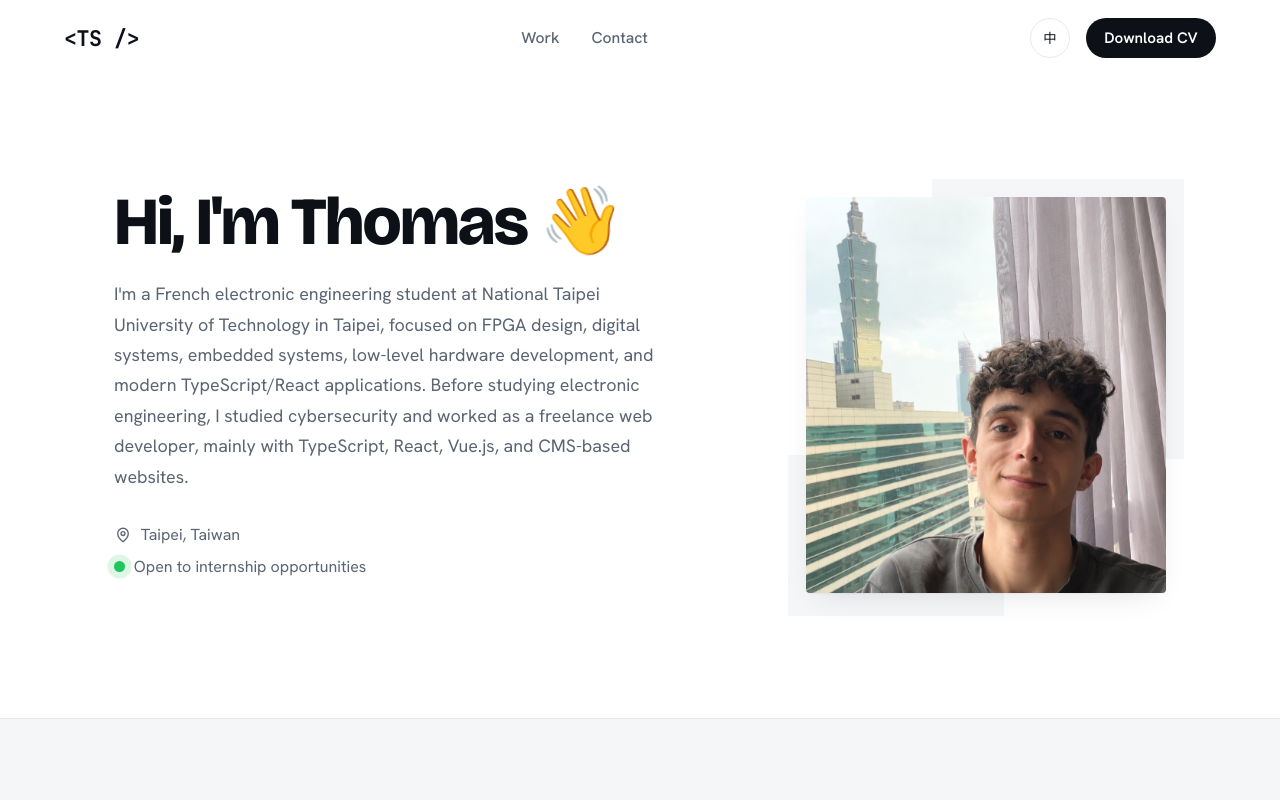
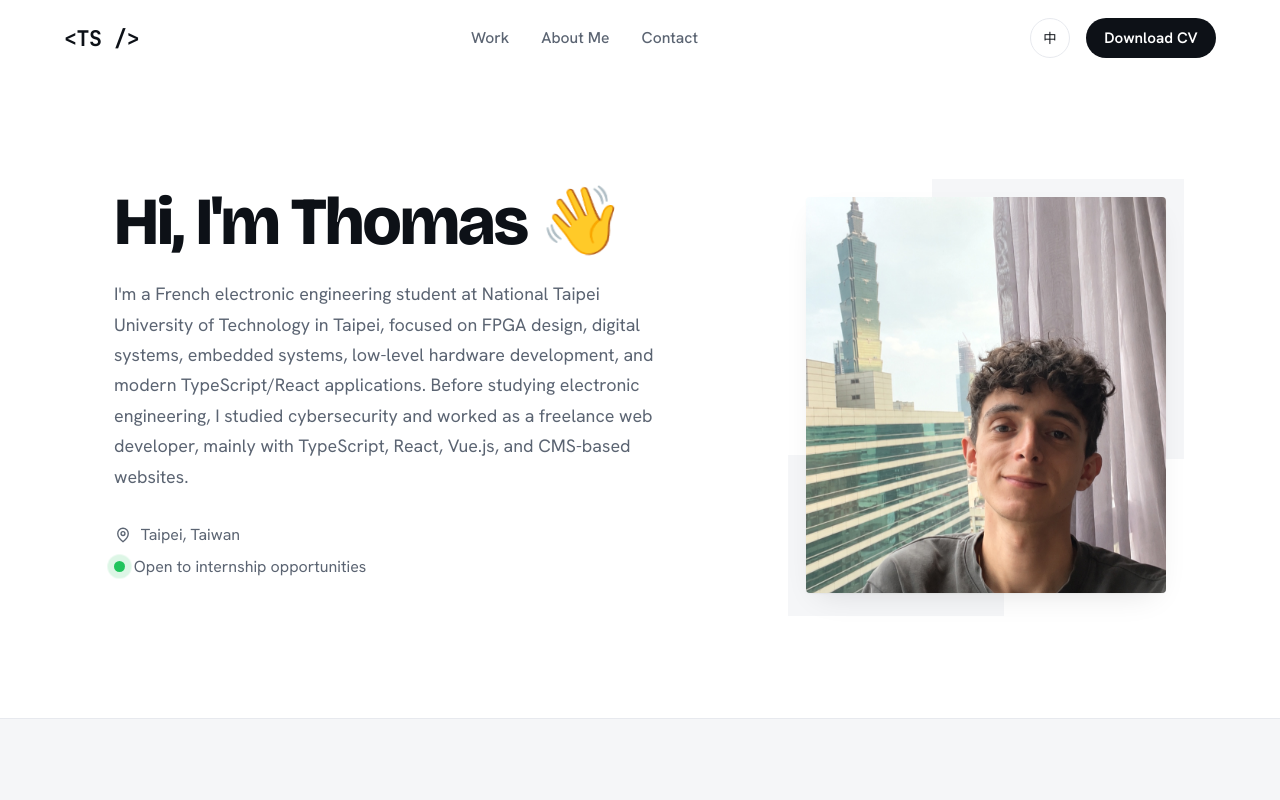
Before and after one commit to ThomasSanf/portfolio, a Next.js app: page / in a window 1280 px wide. Shown: the top 800 px of the page. Built offline with nearby package versions, Linux system fonts and the light colour scheme.

Commit message:
Another portfolio commit

```diff
--- a/components/Navbar.js
+++ b/components/Navbar.js
@@ -16,6 +16,7 @@ export default function Navbar() {
 
         <nav className={styles.navLinks}>
           <a href="#work">{t("nav.work")}</a>
+          <a href="#about">{t("nav.about")}</a>
           <a href="#contact">{t("nav.contact")}</a>
         </nav>
 
--- a/locales/en.json
+++ b/locales/en.json
@@ -19,6 +19,7 @@
   "nav": {
     "work": "Work",
     "contact": "Contact",
+    "about": "About Me",
     "cv": "Download CV"
   },
   "hero": {
--- a/locales/zh.json
+++ b/locales/zh.json
@@ -17,6 +17,7 @@
   "nav": {
     "work": "作品",
     "contact": "聯絡",
+    "about": "關於我",
     "cv": "下載履歷"
   },
   "hero": {
```
Also changed, not shown: 1 other file (tests, documents, lock files or other folders).
